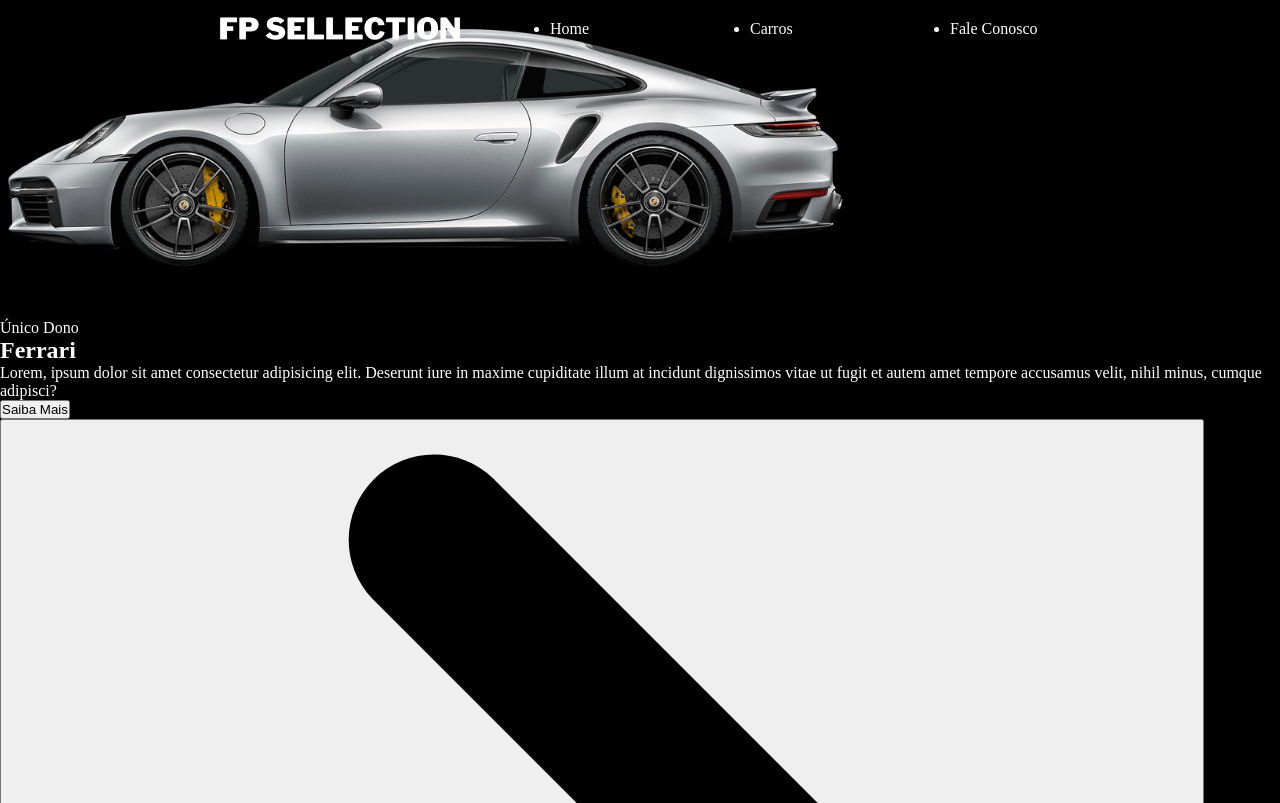
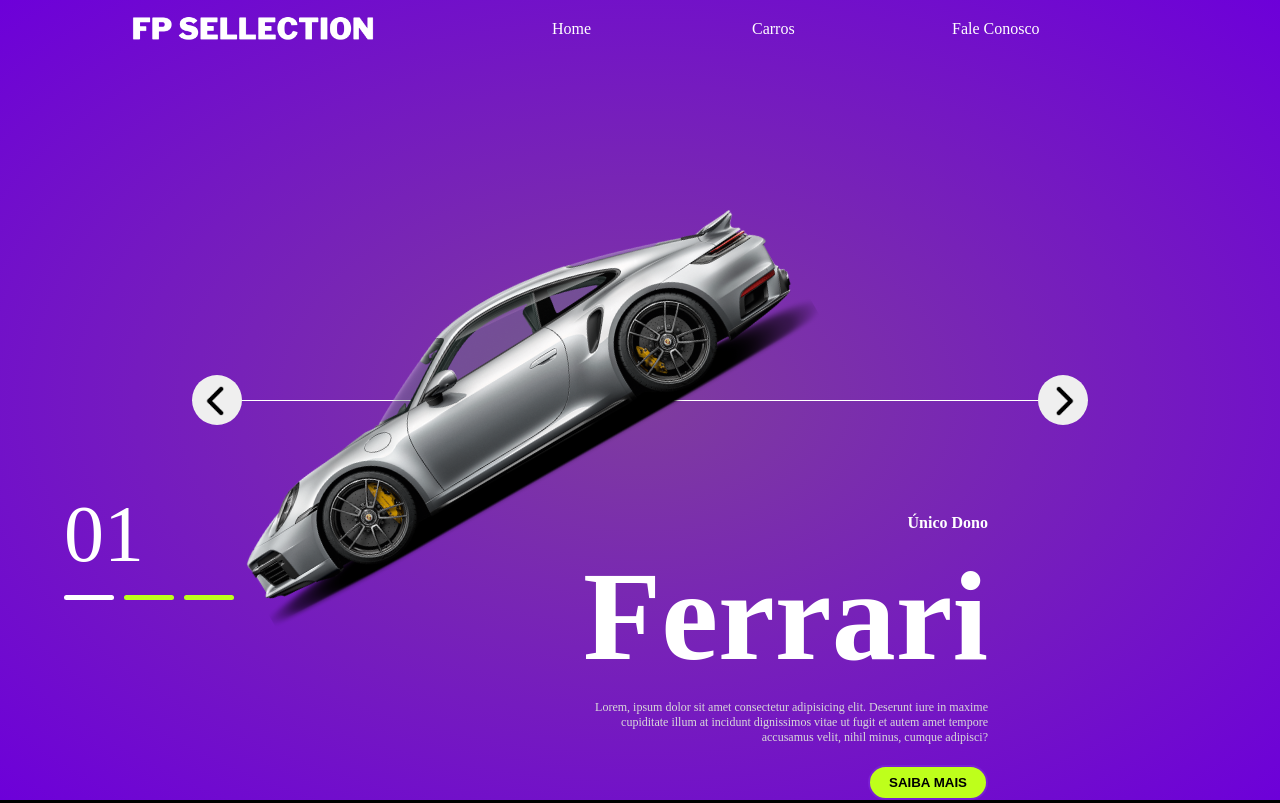
Before and after one commit to EduardoAugustoBF/projeto-animado, a plain HTML site: page index.html in a window 1280 px wide. Shown: the top 803 px of the page. Drawn offline with Linux system fonts and the light colour scheme.

Commit message:
Projetinho animado quase feito

```diff
--- a/estilo.css
+++ b/estilo.css
@@ -4,22 +4,26 @@
   margin: 0;
   padding: 0;
   box-sizing: border-box;
+  list-style: none;
 }
 
 body {
   background-color: black;
   color: #fff;
   font-size: 16px;
+  overflow: hidden;
 }
 
 header {
  position: fixed;
+ width: 80vw;
  left: 50%;
  transform: translateX(-50%);
  display: grid;
  align-items: center;
  grid-template-columns: 1fr 600px;
  gap: 10%;
+ z-index: 2;
 
   & img {
     width: 250px;
@@ -32,3 +36,154 @@
      }
   }
 }
+
+section {
+  background-image: radial-gradient(#7f3d9e, #6d00d9);
+  height: 100vh;
+  position: relative;
+
+  & .list {
+    width: 70vw;
+    height: 100%;
+    margin: auto;
+    position: relative;
+
+    & .item {
+      position: absolute;
+      inset: 0;
+
+      & .car-img {
+        position: absolute;
+        top: 50%;
+        transform: translateY(-50%);
+        width: 70%;
+
+        & img {
+          width: 100%;
+          transform: rotate(-30deg);
+        }
+      }
+      & .content {
+        position: absolute;
+        right: 100px;
+        width: 70%;
+        height: 100%;
+        display: flex;
+        flex-direction: column;
+        justify-content: end;
+        align-items: end;
+        gap: 20px;
+
+        & .car-information {
+          font-weight: bold;
+        }
+
+        & h2 {
+          font-size: 8em;
+          line-height: 1em;
+        }
+
+        & .description {
+          color: #d9d9d9;
+          font-size: 12px;
+          text-align: right;
+          max-width: 400px;
+        }
+
+        & .information {
+          border-radius: 30px;
+          height: 35px;
+          width: 120px;
+          text-transform: uppercase;
+          border: 2px solid #791fd3;
+          background-color: #beff1b;
+          color: #000;
+          cursor: pointer;
+          font-weight: bold;
+        }
+      }
+    }
+
+    &::before {
+      content: '';
+      position: absolute;
+      height: 200px;
+      width: 100%;
+      top: 50%;
+      border-top: 1px solid #fff;
+    }
+  }
+  .arrows {
+    width: 70vw;
+    position: absolute;
+    top: 50%;
+    left: 50%;
+    transform: translate(-50%, -25px);
+    display: flex;
+    justify-content: space-between;
+
+    & button:nth-child(1) {
+
+        & img {
+          transform: scale(-1);
+        }
+    }
+
+
+    & button {
+      top: 60%;
+      width: 50px;
+      height: 50px;
+      border-radius: 50%;
+      border: none;
+      cursor: pointer;
+
+
+
+      & img {
+        width: 30px;
+        margin-top: 4px;
+        cursor: pointer;
+
+      }
+
+      &:hover {
+         background-color: #beff1b;
+      }
+    }
+  }
+ .indicators {
+  position: absolute;
+  top: 50%;
+  left: 50%;
+  transform: translateX(-50%);
+  height: 200px;
+  width: 90vw;
+  display: flex;
+  flex-direction: column;
+  justify-content: end;
+  gap: 15px;
+
+  & .number {
+    font-size: 5em;
+  }
+
+  & ul {
+    display: flex;
+    gap: 10px;
+
+    & li {
+      width: 50px;
+      height: 5px;
+      background-color: #beff1b;
+      border-radius: 5px;
+      transition: 0.5s;
+    }
+
+    & .active {
+      background-color: #fff;
+    }
+
+  }
+ }
+}
--- a/index.html
+++ b/index.html
@@ -34,7 +34,7 @@
              <p class="description">
                Lorem, ipsum dolor sit amet consectetur adipisicing elit. Deserunt iure in maxime cupiditate illum at incidunt dignissimos vitae ut fugit et autem amet tempore accusamus velit, nihil minus, cumque adipisci?
              </p>
-             <button>
+             <button class="information">
                Saiba Mais
              </button>
           </div>
@@ -48,7 +48,7 @@
     </div>
 
     <div class="indicators">
-       <div class="number">1</div>
+       <div class="number">01</div>
 
        <ul>
         <li class="active"></li>
```
